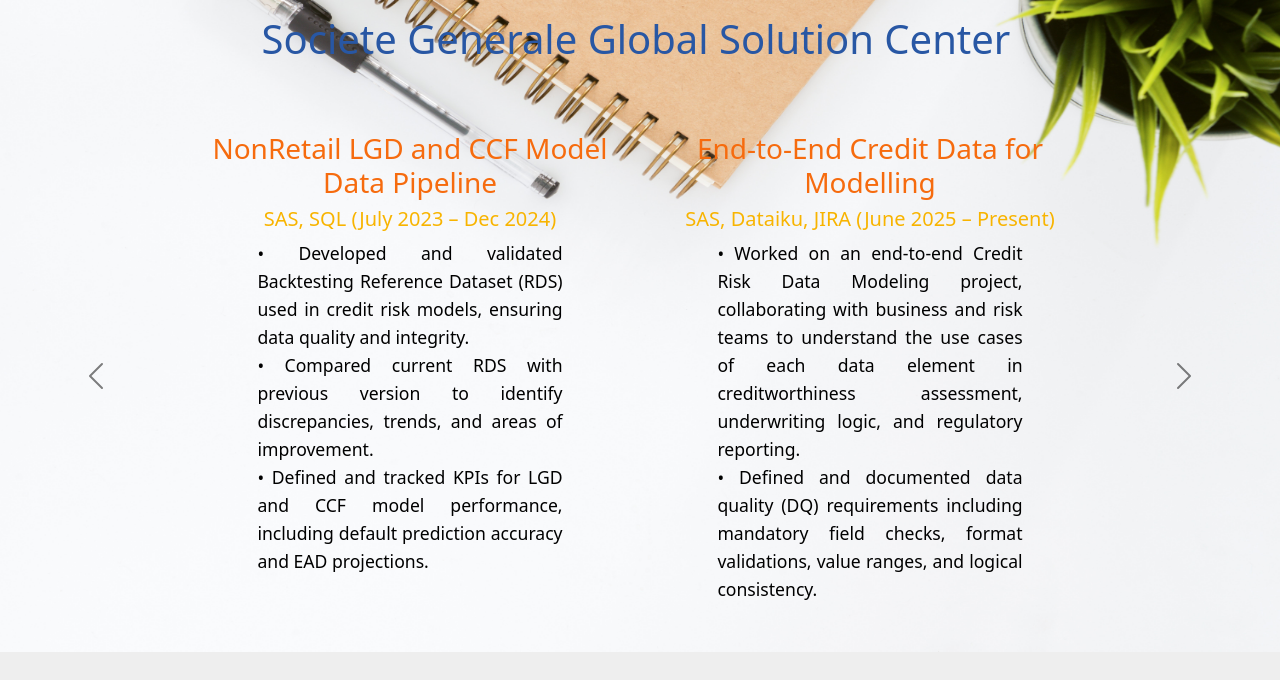
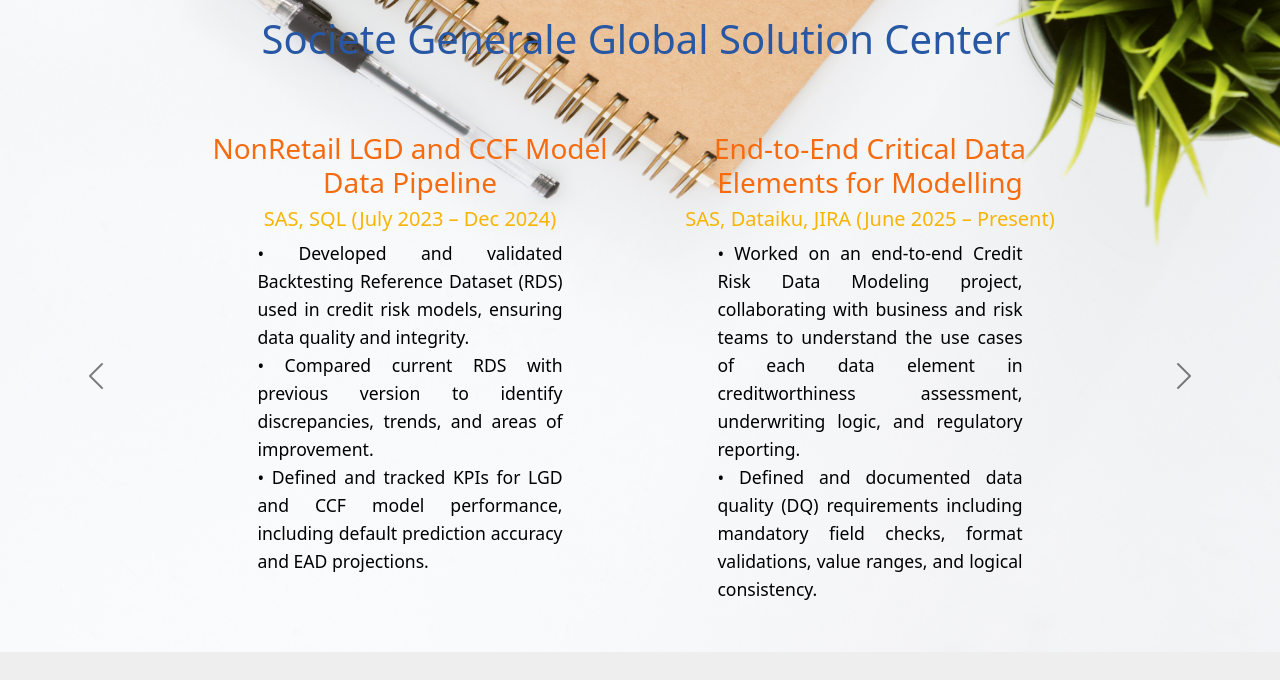
Before and after one commit to AkashJain-AJ/Profile_resume, a plain HTML site: page index.html in a window 1280 px wide. Shown: the part 1360-2040 px from the top of the page. Drawn offline with nearby package versions, Linux system fonts and the light colour scheme; a web font is replaced by a local one.

Commit message:
Update index.html

```diff
--- a/index.html
+++ b/index.html
@@ -255,7 +255,7 @@
 
             <div class="column col-lg-6 col-md-12">
 
-              <h3>End-to-End Credit Data for Modelling</h3>
+              <h3>End-to-End Critical Data Elements for Modelling</h3>
 
               <!-- <h4>Investment Banking Virtual Experience</h4> -->
               <h5>SAS, Dataiku, JIRA (June 2025 – Present)</h5>
```
